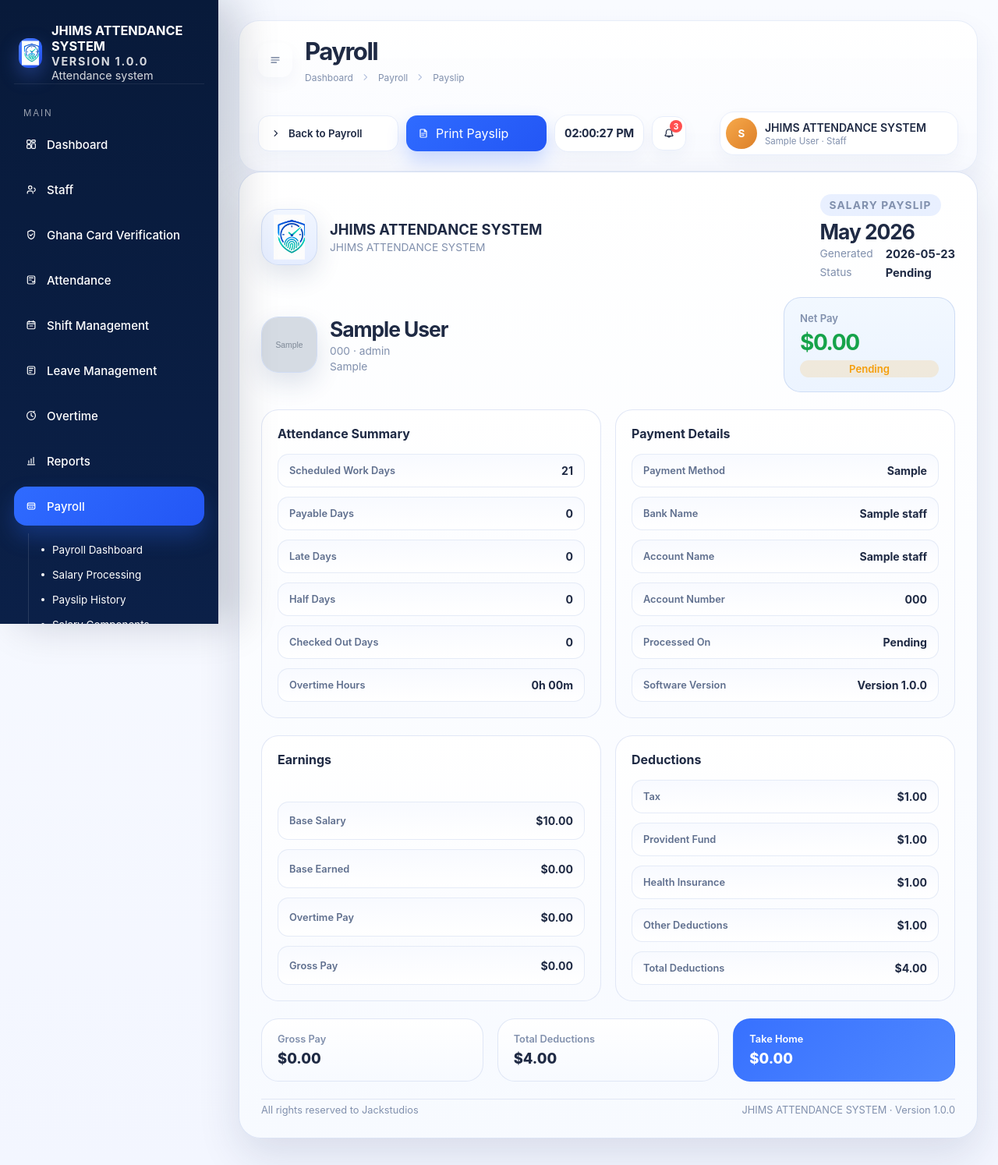
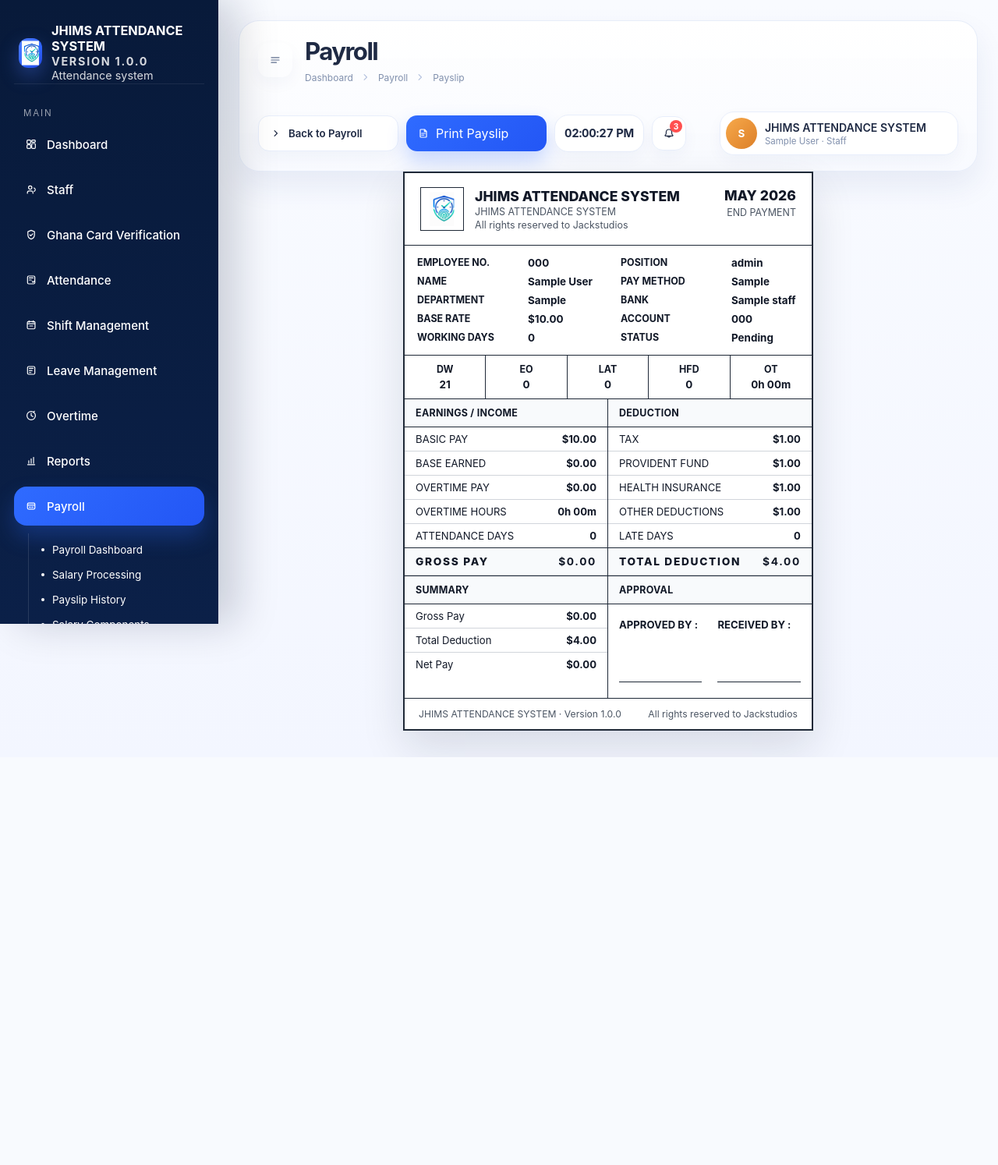
Before and after one commit to jacksmeg/attendance, a Flask app: page /admin/payroll/1/payslip in a window 1280 px wide. Shown: the whole page at 78% size. After the commit the page ends 971 px from the top, so only its background shows below. Run offline with Flask 3, Linux system fonts and the light colour scheme; the visitor is signed in with stand-in values (Sample User, id 1); data comes from the database, SQL or seed files in the repository; tables that the repository leaves empty hold one stand-in row (values such as "Sample post"); grey boxes marked "Sample" are stand-in pictures; data that the repository does not hold is empty; some libraries are stand-ins or nearby versions.

Commit message:
Restyle payroll payslip layout

```diff
--- a/attendance_app/static/admin_styles.css
+++ b/attendance_app/static/admin_styles.css
@@ -3532,257 +3532,249 @@ html[data-theme="dark"] .admin-notification-row.tone-activity {
     color: var(--admin-blue);
 }
 
-.payroll-slip-sheet {
-    display: grid;
-    gap: 22px;
-    padding: 28px;
-    border-radius: 28px;
-    border: 1px solid rgba(218, 226, 244, 0.95);
-    background: linear-gradient(180deg, rgba(255, 255, 255, 0.99), rgba(247, 250, 255, 0.99));
-    box-shadow: 0 22px 54px rgba(26, 45, 86, 0.12);
-}
-
-.payroll-slip-head,
-.payroll-slip-hero,
-.payroll-slip-total-strip,
-.payroll-slip-foot {
+.payroll-classic-sheet {
+    display: grid;
+    gap: 0;
+    max-width: 980px;
+    margin: 0 auto;
+    background: #ffffff;
+    border: 2px solid #1f2937;
+    box-shadow: 0 22px 52px rgba(15, 23, 42, 0.12);
+}
+
+.payroll-classic-head {
     display: flex;
-    align-items: center;
     justify-content: space-between;
-    gap: 18px;
-    flex-wrap: wrap;
-}
-
-.payroll-slip-brand,
-.payroll-slip-employee {
+    align-items: stretch;
+    gap: 16px;
+    padding: 18px 20px;
+    border-bottom: 1px solid #1f2937;
+}
+
+.payroll-classic-company {
     display: flex;
     align-items: center;
-    gap: 16px;
-}
-
-.payroll-slip-brand-mark,
-.payroll-slip-avatar {
-    width: 72px;
-    height: 72px;
-    border-radius: 22px;
+    gap: 14px;
+    min-width: 0;
+}
+
+.payroll-classic-logo {
+    width: 56px;
+    height: 56px;
     display: inline-flex;
     align-items: center;
     justify-content: center;
-    background: linear-gradient(180deg, rgba(241, 246, 255, 1), rgba(229, 237, 255, 1));
-    border: 1px solid rgba(207, 220, 244, 0.95);
-    box-shadow: 0 14px 32px rgba(33, 61, 111, 0.14);
+    border: 1px solid #1f2937;
+    background: #ffffff;
     overflow: hidden;
     flex: 0 0 auto;
 }
 
-.payroll-slip-brand-mark img,
-.payroll-slip-avatar img {
+.payroll-classic-logo img {
     width: 100%;
     height: 100%;
-    object-fit: cover;
-}
-
-.payroll-slip-brand-mark span,
-.payroll-slip-avatar span {
-    font-size: 1.5rem;
+    object-fit: contain;
+}
+
+.payroll-classic-logo span {
+    font-size: 1.1rem;
     font-weight: 800;
-    color: var(--admin-blue);
-}
-
-.payroll-slip-brand-copy,
-.payroll-slip-employee-copy,
-.payroll-slip-meta {
-    display: grid;
+    color: #111827;
+}
+
+.payroll-classic-company-copy {
+    display: grid;
+    gap: 2px;
+}
+
+.payroll-classic-company-copy strong,
+.payroll-classic-period strong {
+    margin: 0;
+    font-size: 1.1rem;
+    color: #111827;
+    font-weight: 800;
+}
+
+.payroll-classic-company-copy span,
+.payroll-classic-company-copy small,
+.payroll-classic-period span {
+    color: #4b5563;
+    font-size: 0.78rem;
+}
+
+.payroll-classic-period {
+    display: grid;
+    justify-items: end;
+    align-content: start;
     gap: 4px;
-}
-
-.payroll-slip-brand-copy strong,
-.payroll-slip-employee-copy h2,
-.payroll-slip-meta h1 {
-    margin: 0;
-    color: var(--admin-text);
-}
-
-.payroll-slip-brand-copy strong {
-    font-size: 1.15rem;
-}
-
-.payroll-slip-brand-copy span,
-.payroll-slip-brand-copy small,
-.payroll-slip-employee-copy span,
-.payroll-slip-employee-copy small,
-.payroll-slip-meta span {
-    color: var(--admin-muted);
+    text-align: right;
+}
+
+.payroll-classic-box {
+    border-bottom: 1px solid #1f2937;
+}
+
+.payroll-classic-employee-grid {
+    display: grid;
+    grid-template-columns: repeat(2, minmax(0, 1fr));
+    gap: 0;
+}
+
+.payroll-classic-detail-list {
+    padding: 14px 16px;
+    display: grid;
+    gap: 8px;
+}
+
+.payroll-classic-detail-list div {
+    display: grid;
+    grid-template-columns: 132px minmax(0, 1fr);
+    gap: 10px;
+    align-items: start;
+}
+
+.payroll-classic-detail-list span,
+.payroll-classic-stats-strip span,
+.payroll-classic-box-title {
+    font-size: 0.78rem;
+    font-weight: 700;
+    color: #111827;
+}
+
+.payroll-classic-detail-list strong,
+.payroll-classic-stats-strip strong {
+    font-size: 0.84rem;
+    color: #111827;
+    font-weight: 700;
+    overflow-wrap: anywhere;
+}
+
+.payroll-classic-stats-strip {
+    display: grid;
+    grid-template-columns: repeat(5, minmax(0, 1fr));
+    gap: 0;
+    border-top: 1px solid #1f2937;
+}
+
+.payroll-classic-stats-strip div {
+    padding: 10px 12px;
+    display: grid;
+    gap: 4px;
+    border-right: 1px solid #1f2937;
+    text-align: center;
+}
+
+.payroll-classic-stats-strip div:last-child {
+    border-right: 0;
+}
+
+.payroll-classic-columns,
+.payroll-classic-footer-grid {
+    display: grid;
+    grid-template-columns: repeat(2, minmax(0, 1fr));
+}
+
+.payroll-classic-columns .payroll-classic-box,
+.payroll-classic-footer-grid .payroll-classic-box {
+    border-right: 1px solid #1f2937;
+}
+
+.payroll-classic-columns .payroll-classic-box:last-child,
+.payroll-classic-footer-grid .payroll-classic-box:last-child {
+    border-right: 0;
+}
+
+.payroll-classic-box-title {
+    padding: 10px 14px;
+    border-bottom: 1px solid #1f2937;
+    background: #f8fafc;
+    letter-spacing: 0.02em;
+}
+
+.payroll-classic-table,
+.payroll-classic-mini-table {
+    width: 100%;
+    border-collapse: collapse;
+}
+
+.payroll-classic-table td,
+.payroll-classic-table th,
+.payroll-classic-mini-table td {
+    padding: 7px 14px;
+    font-size: 0.82rem;
+    color: #111827;
+    border-bottom: 1px solid #d1d5db;
+}
+
+.payroll-classic-table tbody tr:last-child td,
+.payroll-classic-mini-table tbody tr:last-child td {
+    border-bottom: 0;
+}
+
+.payroll-classic-table td:last-child,
+.payroll-classic-table th:last-child,
+.payroll-classic-mini-table td:last-child {
+    text-align: right;
+    font-weight: 700;
+}
+
+.payroll-classic-table tfoot th {
+    padding: 9px 14px;
     font-size: 0.86rem;
-}
-
-.payroll-slip-employee-copy h2,
-.payroll-slip-meta h1 {
-    font-size: 1.65rem;
-    letter-spacing: -0.04em;
-}
-
-.payroll-slip-kicker {
-    display: inline-flex;
-    width: fit-content;
-    padding: 6px 12px;
-    border-radius: 999px;
-    background: rgba(47, 107, 255, 0.1);
-    color: var(--admin-blue);
-    font-size: 0.74rem;
+    border-top: 1px solid #1f2937;
+    background: #f8fafc;
+    color: #111827;
+}
+
+.payroll-classic-table tfoot th:last-child {
+    text-align: right;
+}
+
+.payroll-classic-approval-row {
+    display: grid;
+    grid-template-columns: repeat(2, minmax(0, 1fr));
+    gap: 20px;
+    padding: 18px 14px 10px;
+    color: #111827;
+    font-size: 0.82rem;
     font-weight: 700;
-    letter-spacing: 0.08em;
-    text-transform: uppercase;
-}
-
-.payroll-slip-meta-grid {
-    display: grid;
-    grid-template-columns: auto auto;
-    gap: 6px 16px;
-}
-
-.payroll-slip-meta-grid strong {
-    color: var(--admin-text);
-    font-size: 0.92rem;
-}
-
-.payroll-slip-netpay {
-    min-width: 220px;
-    padding: 18px 20px;
-    border-radius: 22px;
-    background: linear-gradient(180deg, rgba(242, 248, 255, 1), rgba(236, 244, 255, 1));
-    border: 1px solid rgba(205, 220, 245, 0.95);
-    display: grid;
-    gap: 6px;
-}
-
-.payroll-slip-netpay span {
-    color: var(--admin-muted);
-    font-size: 0.82rem;
-    font-weight: 600;
-}
-
-.payroll-slip-netpay strong {
-    color: #16a34a;
-    font-size: 1.75rem;
-    letter-spacing: -0.05em;
-}
-
-.payroll-slip-grid,
-.payroll-slip-columns {
+}
+
+.payroll-classic-signature-row {
     display: grid;
     grid-template-columns: repeat(2, minmax(0, 1fr));
-    gap: 18px;
-}
-
-.payroll-slip-section {
-    padding: 20px;
-    border-radius: 22px;
-    border: 1px solid rgba(224, 231, 246, 0.96);
-    background: linear-gradient(180deg, rgba(255, 255, 255, 1), rgba(249, 251, 255, 1));
-    display: grid;
-    gap: 16px;
-    min-width: 0;
-}
-
-.payroll-slip-section-head h3 {
-    margin: 0;
-    font-size: 1rem;
-    color: var(--admin-text);
-}
-
-.payroll-slip-list {
-    display: grid;
-    gap: 12px;
-}
-
-.payroll-slip-list > div {
+    gap: 20px;
+    padding: 0 14px 20px;
+}
+
+.payroll-classic-signature-row div {
+    min-height: 56px;
+    border-bottom: 1px solid #1f2937;
+}
+
+.payroll-classic-note {
     display: flex;
-    align-items: center;
     justify-content: space-between;
     gap: 12px;
-    padding: 12px 14px;
-    border-radius: 14px;
-    background: linear-gradient(180deg, rgba(248, 250, 255, 1), rgba(255, 255, 255, 1));
-    border: 1px solid rgba(228, 234, 247, 0.95);
-}
-
-.payroll-slip-list span {
-    color: var(--admin-muted-strong);
-    font-size: 0.8rem;
-    font-weight: 600;
-}
-
-.payroll-slip-list strong {
-    color: var(--admin-text);
-    font-size: 0.88rem;
-    font-weight: 700;
-    text-align: right;
-}
-
-.payroll-slip-total-card {
-    flex: 1 1 220px;
-    min-width: 0;
-    padding: 18px 20px;
-    border-radius: 22px;
-    border: 1px solid rgba(223, 230, 246, 0.96);
-    background: linear-gradient(180deg, rgba(255, 255, 255, 1), rgba(247, 250, 255, 1));
-    display: grid;
-    gap: 6px;
-}
-
-.payroll-slip-total-card.highlight {
-    background: linear-gradient(135deg, rgba(47, 107, 255, 0.96), rgba(72, 131, 255, 0.96));
-    border-color: rgba(47, 107, 255, 0.25);
-}
-
-.payroll-slip-total-card span {
-    color: var(--admin-muted);
-    font-size: 0.8rem;
-    font-weight: 600;
-}
-
-.payroll-slip-total-card strong {
-    color: var(--admin-text);
-    font-size: 1.15rem;
-    font-weight: 800;
-}
-
-.payroll-slip-total-card.highlight span,
-.payroll-slip-total-card.highlight strong {
-    color: #ffffff;
-}
-
-.payroll-slip-foot {
-    padding-top: 6px;
-    border-top: 1px solid rgba(224, 230, 244, 0.95);
-    color: var(--admin-muted);
-    font-size: 0.8rem;
-}
-
-@media (max-width: 1100px) {
-    .payroll-slip-grid,
-    .payroll-slip-columns {
+    padding: 12px 18px;
+    color: #4b5563;
+    font-size: 0.76rem;
+}
+
+@media (max-width: 860px) {
+    .payroll-classic-employee-grid,
+    .payroll-classic-columns,
+    .payroll-classic-footer-grid {
         grid-template-columns: 1fr;
     }
-}
-
-@media (max-width: 760px) {
-    .payroll-slip-sheet {
-        padding: 18px;
-        border-radius: 22px;
-    }
-
-    .payroll-slip-brand-mark,
-    .payroll-slip-avatar {
-        width: 60px;
-        height: 60px;
-        border-radius: 18px;
-    }
-
-    .payroll-slip-employee-copy h2,
-    .payroll-slip-meta h1 {
-        font-size: 1.3rem;
+
+    .payroll-classic-columns .payroll-classic-box,
+    .payroll-classic-footer-grid .payroll-classic-box {
+        border-right: 0;
+    }
+
+    .payroll-classic-stats-strip {
+        grid-template-columns: repeat(2, minmax(0, 1fr));
     }
 }
 
--- a/attendance_app/templates/admin/payroll_payslip.html
+++ b/attendance_app/templates/admin/payroll_payslip.html
@@ -1,6 +1,5 @@
 {% extends "admin_shell.html" %}
 {% from "_icons.html" import icon %}
-{% from "_admin_macros.html" import status_badge %}
 
 {% block extra_head %}
 <style>
@@ -10,7 +9,7 @@
     body.payroll-print-page .admin-flash-stack,
     body.payroll-print-page .pwa-install-fab,
     body.payroll-print-page .pwa-ios-sheet,
-    body.payroll-print-page .payroll-slip-actions {
+    body.payroll-print-page .payroll-print-actions {
         display: none !important;
     }
 
@@ -25,10 +24,10 @@
         background: #ffffff;
     }
 
-    body.payroll-print-page .payroll-slip-sheet {
+    body.payroll-print-page .payroll-classic-sheet {
         margin: 0;
+        border: 0;
         box-shadow: none;
-        border: 0;
     }
 }
 </style>
@@ -39,141 +38,124 @@
     {{ icon('chevron-right') }}
     <span>Back to Payroll</span>
 </a>
-<button class="admin-toolbar-button tone-primary" type="button" onclick="window.print()">
+<button class="admin-toolbar-button tone-primary payroll-print-actions" type="button" onclick="window.print()">
     {{ icon('document') }}
     <span>Print Payslip</span>
 </button>
 {% endblock %}
 
 {% block content %}
-<article class="payroll-slip-sheet">
-    <header class="payroll-slip-head">
-        <div class="payroll-slip-brand">
-            <div class="payroll-slip-brand-mark">
+<article class="payroll-classic-sheet">
+    <header class="payroll-classic-head">
+        <div class="payroll-classic-company">
+            <div class="payroll-classic-logo">
                 {% if app_logo_url %}
                 <img src="{{ app_logo_url }}" alt="{{ institution_name or app_name }} logo">
                 {% else %}
                 <span>{{ (institution_name or app_name)[:1] }}</span>
                 {% endif %}
             </div>
-            <div class="payroll-slip-brand-copy">
+            <div class="payroll-classic-company-copy">
                 <strong>{{ institution_name or app_name }}</strong>
                 <span>{{ app_name }}</span>
-                {% if institution_settings.allowed_location_address %}
-                <small>{{ institution_settings.allowed_location_address }}</small>
-                {% endif %}
+                <small>{{ institution_settings.allowed_location_address or copyright_notice }}</small>
+            </div>
+        </div>
+        <div class="payroll-classic-period">
+            <strong>{{ payroll_month_label|upper }}</strong>
+            <span>END PAYMENT</span>
+        </div>
+    </header>
+
+    <section class="payroll-classic-box">
+        <div class="payroll-classic-employee-grid">
+            <div class="payroll-classic-detail-list">
+                <div><span>EMPLOYEE NO.</span><strong>{{ payslip.staff_code }}</strong></div>
+                <div><span>NAME</span><strong>{{ payslip.first_name }} {{ payslip.last_name }}</strong></div>
+                <div><span>DEPARTMENT</span><strong>{{ payslip.department }}</strong></div>
+                <div><span>BASE RATE</span><strong>{{ "$%.2f"|format(payslip.base_salary_amount) }}</strong></div>
+                <div><span>WORKING DAYS</span><strong>{{ payslip.work_days }}</strong></div>
+            </div>
+            <div class="payroll-classic-detail-list">
+                <div><span>POSITION</span><strong>{{ payslip.role }}</strong></div>
+                <div><span>PAY METHOD</span><strong>{{ payslip.payment_method }}</strong></div>
+                <div><span>BANK</span><strong>{{ payslip.bank_name or "-" }}</strong></div>
+                <div><span>ACCOUNT</span><strong>{{ payslip.account_number or "-" }}</strong></div>
+                <div><span>STATUS</span><strong>{{ payslip.status }}</strong></div>
             </div>
         </div>
 
-        <div class="payroll-slip-meta">
-            <span class="payroll-slip-kicker">Salary Payslip</span>
-            <h1>{{ payroll_month_label }}</h1>
-            <div class="payroll-slip-meta-grid">
-                <span>Generated</span>
-                <strong>{{ admin_now_iso[:10] }}</strong>
-                <span>Status</span>
-                <strong>{{ payslip.status }}</strong>
-            </div>
-        </div>
-    </header>
-
-    <section class="payroll-slip-hero">
-        <div class="payroll-slip-employee">
-            <div class="payroll-slip-avatar">
-                {% if payslip.photo_url %}
-                <img src="{{ payslip.photo_url }}" alt="{{ payslip.first_name }} {{ payslip.last_name }}">
-                {% else %}
-                <span>{{ payslip.first_name[:1] }}{{ payslip.last_name[:1] }}</span>
-                {% endif %}
-            </div>
-            <div class="payroll-slip-employee-copy">
-                <h2>{{ payslip.first_name }} {{ payslip.last_name }}</h2>
-                <span>{{ payslip.staff_code }} · {{ payslip.role }}</span>
-                <small>{{ payslip.department }}</small>
-            </div>
-        </div>
-        <div class="payroll-slip-netpay">
-            <span>Net Pay</span>
-            <strong>{{ payslip.net_pay }}</strong>
-            {{ status_badge(payslip.status, payslip.status_tone) }}
+        <div class="payroll-classic-stats-strip">
+            <div><span>DW</span><strong>{{ payslip.scheduled_work_days }}</strong></div>
+            <div><span>EO</span><strong>{{ payslip.checked_out_days }}</strong></div>
+            <div><span>LAT</span><strong>{{ payslip.late_days }}</strong></div>
+            <div><span>HFD</span><strong>{{ payslip.half_days }}</strong></div>
+            <div><span>OT</span><strong>{{ payslip.overtime_hours_label }}</strong></div>
         </div>
     </section>
 
-    <section class="payroll-slip-grid">
-        <div class="payroll-slip-section">
-            <div class="payroll-slip-section-head">
-                <h3>Attendance Summary</h3>
-            </div>
-            <div class="payroll-slip-list">
-                <div><span>Scheduled Work Days</span><strong>{{ payslip.scheduled_work_days }}</strong></div>
-                <div><span>Payable Days</span><strong>{{ payslip.work_days }}</strong></div>
-                <div><span>Late Days</span><strong>{{ payslip.late_days }}</strong></div>
-                <div><span>Half Days</span><strong>{{ payslip.half_days }}</strong></div>
-                <div><span>Checked Out Days</span><strong>{{ payslip.checked_out_days }}</strong></div>
-                <div><span>Overtime Hours</span><strong>{{ payslip.overtime_hours_label }}</strong></div>
-            </div>
+    <section class="payroll-classic-columns">
+        <div class="payroll-classic-box">
+            <div class="payroll-classic-box-title">EARNINGS / INCOME</div>
+            <table class="payroll-classic-table">
+                <tbody>
+                    <tr><td>BASIC PAY</td><td>{{ "$%.2f"|format(payslip.base_salary_amount) }}</td></tr>
+                    <tr><td>BASE EARNED</td><td>{{ "$%.2f"|format(payslip.base_earned_amount) }}</td></tr>
+                    <tr><td>OVERTIME PAY</td><td>{{ "$%.2f"|format(payslip.overtime_pay_amount) }}</td></tr>
+                    <tr><td>OVERTIME HOURS</td><td>{{ payslip.overtime_hours_label }}</td></tr>
+                    <tr><td>ATTENDANCE DAYS</td><td>{{ payslip.work_days }}</td></tr>
+                </tbody>
+                <tfoot>
+                    <tr><th>GROSS PAY</th><th>{{ payslip.gross_pay }}</th></tr>
+                </tfoot>
+            </table>
         </div>
 
-        <div class="payroll-slip-section">
-            <div class="payroll-slip-section-head">
-                <h3>Payment Details</h3>
+        <div class="payroll-classic-box">
+            <div class="payroll-classic-box-title">DEDUCTION</div>
+            <table class="payroll-classic-table">
+                <tbody>
+                    <tr><td>TAX</td><td>{{ "$%.2f"|format(payslip.tax_deduction_amount) }}</td></tr>
+                    <tr><td>PROVIDENT FUND</td><td>{{ "$%.2f"|format(payslip.provident_fund_amount) }}</td></tr>
+                    <tr><td>HEALTH INSURANCE</td><td>{{ "$%.2f"|format(payslip.health_insurance_amount) }}</td></tr>
+                    <tr><td>OTHER DEDUCTIONS</td><td>{{ "$%.2f"|format(payslip.other_deduction_amount) }}</td></tr>
+                    <tr><td>LATE DAYS</td><td>{{ payslip.late_days }}</td></tr>
+                </tbody>
+                <tfoot>
+                    <tr><th>TOTAL DEDUCTION</th><th>{{ payslip.deductions }}</th></tr>
+                </tfoot>
+            </table>
+        </div>
+    </section>
+
+    <section class="payroll-classic-footer-grid">
+        <div class="payroll-classic-box">
+            <div class="payroll-classic-box-title">SUMMARY</div>
+            <table class="payroll-classic-mini-table">
+                <tbody>
+                    <tr><td>Gross Pay</td><td>{{ payslip.gross_pay }}</td></tr>
+                    <tr><td>Total Deduction</td><td>{{ payslip.deductions }}</td></tr>
+                    <tr><td>Net Pay</td><td>{{ payslip.net_pay }}</td></tr>
+                </tbody>
+            </table>
+        </div>
+
+        <div class="payroll-classic-box">
+            <div class="payroll-classic-box-title">APPROVAL</div>
+            <div class="payroll-classic-approval-row">
+                <span>APPROVED BY :</span>
+                <span>RECEIVED BY :</span>
             </div>
-            <div class="payroll-slip-list">
-                <div><span>Payment Method</span><strong>{{ payslip.payment_method }}</strong></div>
-                <div><span>Bank Name</span><strong>{{ payslip.bank_name or '-' }}</strong></div>
-                <div><span>Account Name</span><strong>{{ payslip.account_name or '-' }}</strong></div>
-                <div><span>Account Number</span><strong>{{ payslip.account_number or '-' }}</strong></div>
-                <div><span>Processed On</span><strong>{{ payslip.processed_at[:10] if payslip.processed_at else 'Pending' }}</strong></div>
-                <div><span>Software Version</span><strong>{{ software_version }}</strong></div>
+            <div class="payroll-classic-signature-row">
+                <div></div>
+                <div></div>
             </div>
         </div>
     </section>
 
-    <section class="payroll-slip-columns">
-        <div class="payroll-slip-section">
-            <div class="payroll-slip-section-head">
-                <h3>Earnings</h3>
-            </div>
-            <div class="payroll-slip-list">
-                <div><span>Base Salary</span><strong>{{ "$%.2f"|format(payslip.base_salary_amount) }}</strong></div>
-                <div><span>Base Earned</span><strong>{{ "$%.2f"|format(payslip.base_earned_amount) }}</strong></div>
-                <div><span>Overtime Pay</span><strong>{{ "$%.2f"|format(payslip.overtime_pay_amount) }}</strong></div>
-                <div><span>Gross Pay</span><strong>{{ payslip.gross_pay }}</strong></div>
-            </div>
-        </div>
-
-        <div class="payroll-slip-section">
-            <div class="payroll-slip-section-head">
-                <h3>Deductions</h3>
-            </div>
-            <div class="payroll-slip-list">
-                <div><span>Tax</span><strong>{{ "$%.2f"|format(payslip.tax_deduction_amount) }}</strong></div>
-                <div><span>Provident Fund</span><strong>{{ "$%.2f"|format(payslip.provident_fund_amount) }}</strong></div>
-                <div><span>Health Insurance</span><strong>{{ "$%.2f"|format(payslip.health_insurance_amount) }}</strong></div>
-                <div><span>Other Deductions</span><strong>{{ "$%.2f"|format(payslip.other_deduction_amount) }}</strong></div>
-                <div><span>Total Deductions</span><strong>{{ payslip.deductions }}</strong></div>
-            </div>
-        </div>
-    </section>
-
-    <section class="payroll-slip-total-strip">
-        <div class="payroll-slip-total-card">
-            <span>Gross Pay</span>
-            <strong>{{ payslip.gross_pay }}</strong>
-        </div>
-        <div class="payroll-slip-total-card">
-            <span>Total Deductions</span>
-            <strong>{{ payslip.deductions }}</strong>
-        </div>
-        <div class="payroll-slip-total-card highlight">
-            <span>Take Home</span>
-            <strong>{{ payslip.net_pay }}</strong>
-        </div>
-    </section>
-
-    <footer class="payroll-slip-foot">
+    <footer class="payroll-classic-note">
+        <span>{{ app_name }} · {{ software_version }}</span>
         <span>{{ copyright_notice }}</span>
-        <span>{{ app_name }} · {{ software_version }}</span>
     </footer>
 </article>
 {% endblock %}
```
Also changed, not shown: attendance_app/templates/admin/payroll.html (+1 -33 lines).
